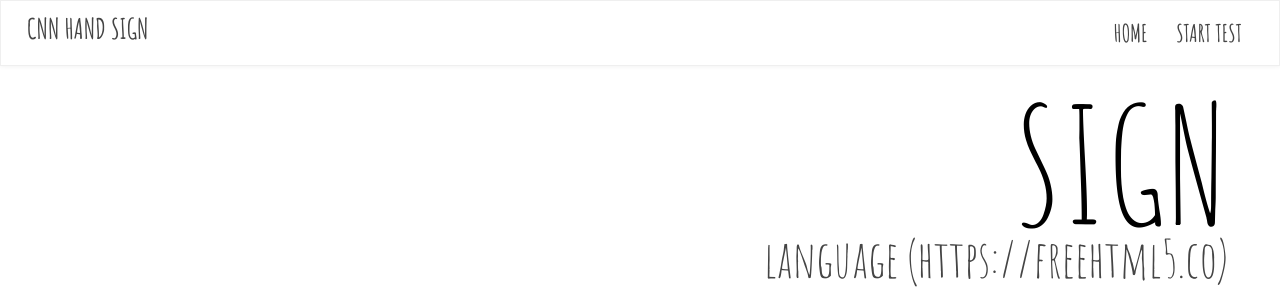
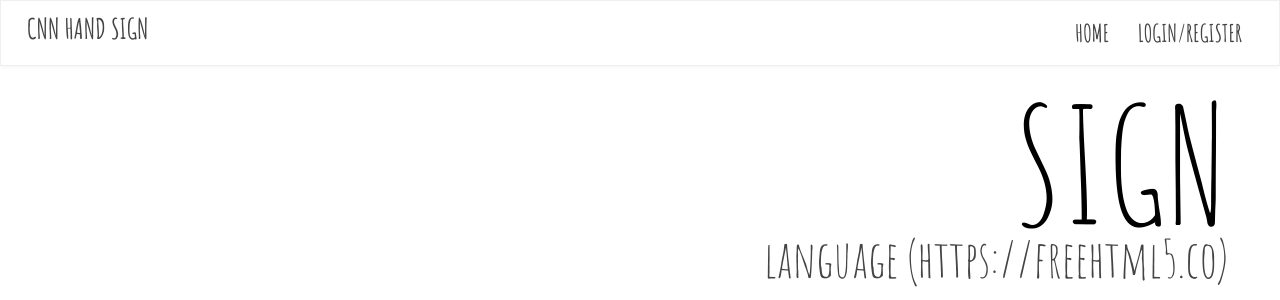
Before and after one commit to khanal-deepa/asl-project, a Django app: page / in a window 1280 px wide. Shown: the top 300 px of the page. Run offline with Django 3.2, Linux system fonts and the light colour scheme.

Commit message:
updated views and templates

```diff
--- a/templates/frontend.html
+++ b/templates/frontend.html
@@ -48,9 +48,20 @@
                             <li class="menu-item">
                                 <a href="{% url 'home' %}">Home</a>
                             </li>
+
+                            {% if request.user.is_authenticated %}
                             <li class="menu-item">
-                                <a href="{% url 'login' %}">Start Test</a>
+                                <a href="{% url 'start_test' %}">Start Test</a>
                             </li>
+                            <li class="menu-item">
+                                <a href="{% url 'logout' %}">Logout</a>
+                            </li>
+
+                            {% else %}
+                            <li class="menu-item">
+                                <a href="{% url 'login' %}">Login/Register</a>
+                            </li>
+                            {% endif %}
                             <!-- <li class="menu-item">
                                 <a href="about.html">Team</a>
                             </li> -->
--- a/users/urls.py
+++ b/users/urls.py
@@ -3,7 +3,8 @@ from . import views
 
 urlpatterns = [
     path('', views.homepage, name='home'),
-    path('test/', views.index, name='index'),    path('login/', views.loginUser, name='login'),
+    path('test/', views.index, name='index'),
+    path('login/', views.loginUser, name='login'),
     path('logout/', views.logoutUser, name='logout'),
     path('register/', views.registerUser, name='register'),
     path('start_test/', views.start_test, name='start_test'),
--- a/users/views.py
+++ b/users/views.py
@@ -66,7 +66,7 @@ def loginUser(request):
 
         if user is not None:
             login(request, user)
-            return redirect('index')
+            return redirect('home')
         else:
             messages.error(request, 'Invalid username or password')
 
```
Also changed, not shown: db.sqlite3.
